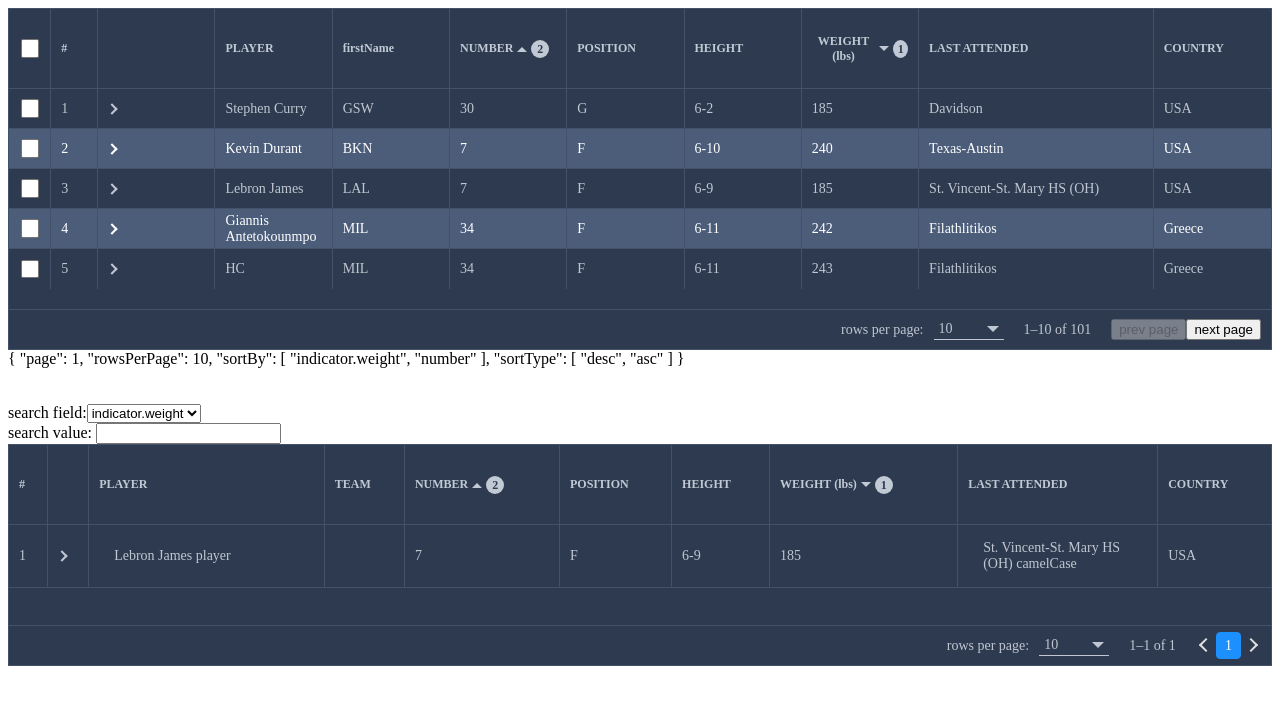
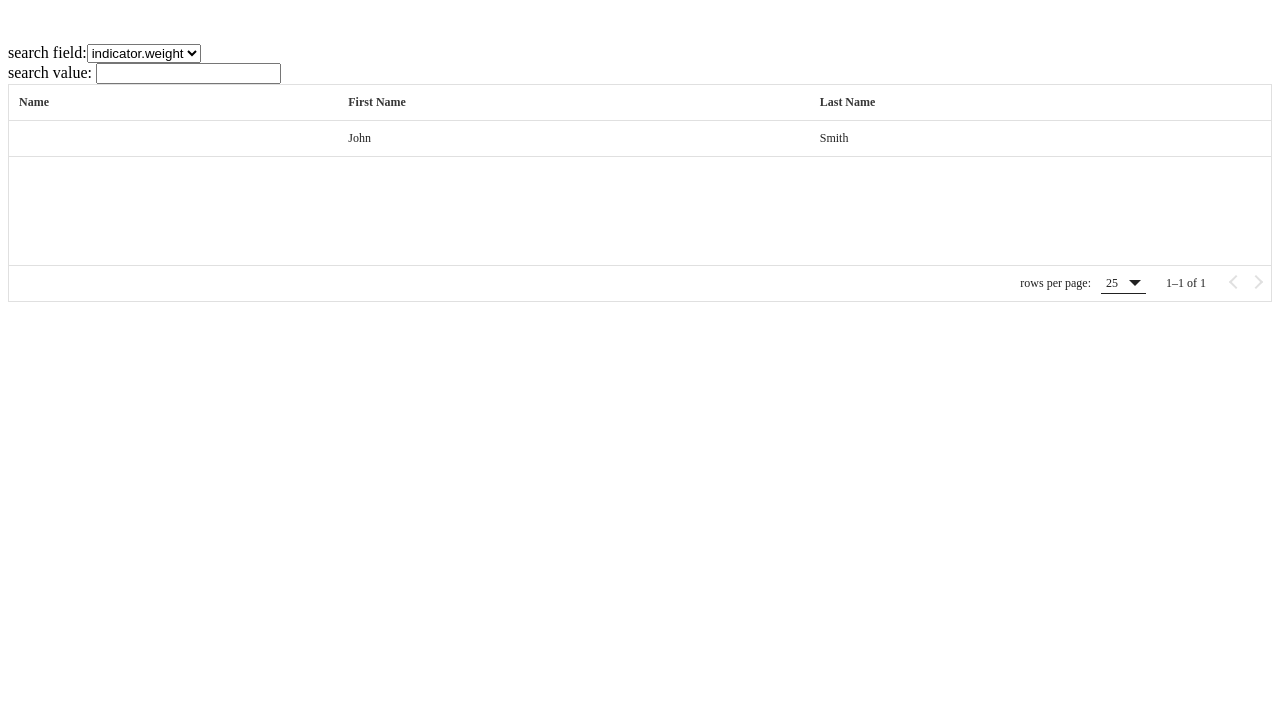
Before and after one commit to HC200ok/vue3-easy-data-table, a Vue app: page / in a window 1280 px wide. Shown: the top 704 px of the page. Built offline with nearby package versions, Linux system fonts and the light colour scheme.

Commit message:
use shallowClone

```diff
--- a/src/App.vue
+++ b/src/App.vue
@@ -1,5 +1,5 @@
 <template>
-  <ServerSideMode />
+  <!-- <ServerSideMode /> -->
   <br><br>
   <ClientMode />
   <br><br>
--- a/src/components/DataTable.vue
+++ b/src/components/DataTable.vue
@@ -485,6 +485,9 @@ const {
   totalItemsLength,
 );
 
+console.log('pageItem');
+console.log(pageItems.value);
+
 const prevPageEndIndex = computed(() => {
   if (currentPaginationNumber.value === 0) return 0;
   return (currentPaginationNumber.value - 1) * rowsPerPageRef.value;
--- a/src/hooks/usePageItems.ts
+++ b/src/hooks/usePageItems.ts
@@ -3,6 +3,7 @@ import {
 } from 'vue';
 import type { Item } from '../types/main';
 import type { MultipleSelectStatus } from '../types/internal';
+import { shallowClone } from '../utils';
 
 export default function usePageItems(
   currentPaginationNumber: Ref<number>,
@@ -36,7 +37,11 @@ export default function usePageItems(
 
   const itemsWithIndex = computed((): Item[] => {
     if (showIndex.value) {
-      return itemsInPage.value.map((item, index) => ({ index: currentPageFirstIndex.value + index, ...item }));
+      return itemsInPage.value.map((item, index) => {
+        const shallowCloned = shallowClone(item);
+        shallowCloned.index = currentPageFirstIndex.value + index;
+        return shallowCloned;
+      });
     }
     return itemsInPage.value;
   });
@@ -71,17 +76,27 @@ export default function usePageItems(
     if (!isMultipleSelectable.value) return itemsWithIndex.value;
     // multi select
     if (multipleSelectStatus.value === 'allSelected') {
-      return itemsWithIndex.value.map((item) => ({ checkbox: true, ...item }));
+      return itemsWithIndex.value.map((item) => {
+        const shallowCloned = shallowClone(item);
+        shallowCloned.checkbox = true;
+        return shallowCloned;
+      });
     } if (multipleSelectStatus.value === 'noneSelected') {
-      return itemsWithIndex.value.map((item) => ({ checkbox: false, ...item }));
+      return itemsWithIndex.value.map((item) => {
+        const shallowCloned = shallowClone(item);
+        shallowCloned.checkbox = false;
+        return shallowCloned;
+      });
     }
     return itemsWithIndex.value.map((item) => {
       const isSelected = selectItemsComputed.value.findIndex((selectItem) => {
-        const itemDeepCloned = { ...item };
-        delete itemDeepCloned.index;
-        return JSON.stringify(selectItem) === JSON.stringify(itemDeepCloned);
+        const shallowCloned = shallowClone(item);
+        delete shallowCloned.index;
+        return JSON.stringify(selectItem) === JSON.stringify(shallowCloned);
       }) !== -1;
-      return { checkbox: isSelected, ...item };
+      const shallowCloned = shallowClone(item);
+      shallowCloned.checkbox = isSelected;
+      return shallowCloned;
     });
   });
 
--- a/src/hooks/useTotalItems.ts
+++ b/src/hooks/useTotalItems.ts
@@ -40,7 +40,7 @@ export default function useTotalItems(
   });
   // items filtering
   const itemsFiltering = computed((): Item[] => {
-    let itemsFiltered = [...itemsSearching.value];
+    let itemsFiltered = JSON.parse(JSON.stringify(itemsSearching.value));
     if (filterOptions.value) {
       filterOptions.value.forEach((option: FilterOption) => {
         itemsFiltered = itemsFiltered.filter((item) => {
@@ -108,7 +108,7 @@ export default function useTotalItems(
     if (isServerSideMode.value) return items.value;
     if (clientSortOptions.value === null) return itemsFiltering.value;
     const { sortBy, sortDesc } = clientSortOptions.value;
-    const itemsFilteringSorted = [...itemsFiltering.value];
+    const itemsFilteringSorted = JSON.parse(JSON.stringify(itemsFiltering.value));
     // multi sort
     if (multiSort && Array.isArray(sortBy) && Array.isArray(sortDesc)) {
       if (sortBy.length === 0) return itemsFilteringSorted;
--- a/src/modes/Client.vue
+++ b/src/modes/Client.vue
@@ -11,7 +11,16 @@
   <input type="text" v-model="searchValue">
   <div>
     <DataTable
+      :headers="userHeaders"
+      :items="users"
+    >
+      <template #item-displayName="user">
+        {{ user.displayName }}
+      </template>
+    </DataTable>
+    <!-- <DataTable
       ref="dataTable"
+      v-model:items-selected="itemsSelected"
       alternating
       border-cell
       no-hover
@@ -37,7 +46,6 @@
       multi-sort
       body-text-direction="left"
       header-text-direction="left"
-      :filter-options="filterOptions"
     >
       <template #expand="item">
         <div style="padding: 15px">
@@ -78,7 +86,7 @@
        <template #body.append>
         <span>body.append</span>
       </template>
-    </DataTable>
+    </DataTable> -->
 
     <!-- <div class="customize-footer">
       <div class="customize-rows-per-page">
@@ -142,6 +150,25 @@ import type {
 import DataTable from '../components/DataTable.vue';
 import { mockClientNestedItems, mockClientItems, mockDuplicateClientNestedItems, headersMocked } from '../mock';
 
+class User {
+  constructor(firstName, lastName) {
+    this.firstName = firstName;
+    this.lastName = lastName;
+  }
+  get displayName() {
+    return `${this.firstName} ${this.lastName}`;
+  }
+}
+
+const users: User[] = [new User("John","Smith")];
+console.log('typeof users');
+console.log(typeof users);
+const userHeaders: Header[] = [
+  { text: "Name", value: "displayName", sortable: true },
+  { text: "First Name", value: "firstName", sortable: true },
+  { text: "Last Name", value: "lastName", sortable: true },
+];
+
 const searchField = ref('indicator.weight');
 const searchValue = ref('');
 const sortBy = ref(['indicator.weight', 'number']);
@@ -200,7 +227,7 @@ const items = ref<Item[]>([
 //   { text: 'Favourite fruits', value: 'favouriteFruits'},
 // ];
 
-// const itemsSelected = ref<Item[]>([items.value[1]]);
+const itemsSelected = ref<Item[]>([items.value[1]]);
 
 const showItem = (item: ClickRowArgument) => {
   console.log('item');
--- a/src/utils.ts
+++ b/src/utils.ts
@@ -20,3 +20,10 @@ export function generateColumnContent(column: string, item: Item) {
   const content = getItemValue(column, item);
   return Array.isArray(content) ? content.join(',') : content;
 }
+
+export function shallowClone(obj: Item): Item {
+  return Object.create(
+    Object.getPrototypeOf(obj),
+    Object.getOwnPropertyDescriptors(obj),
+  );
+}
```
